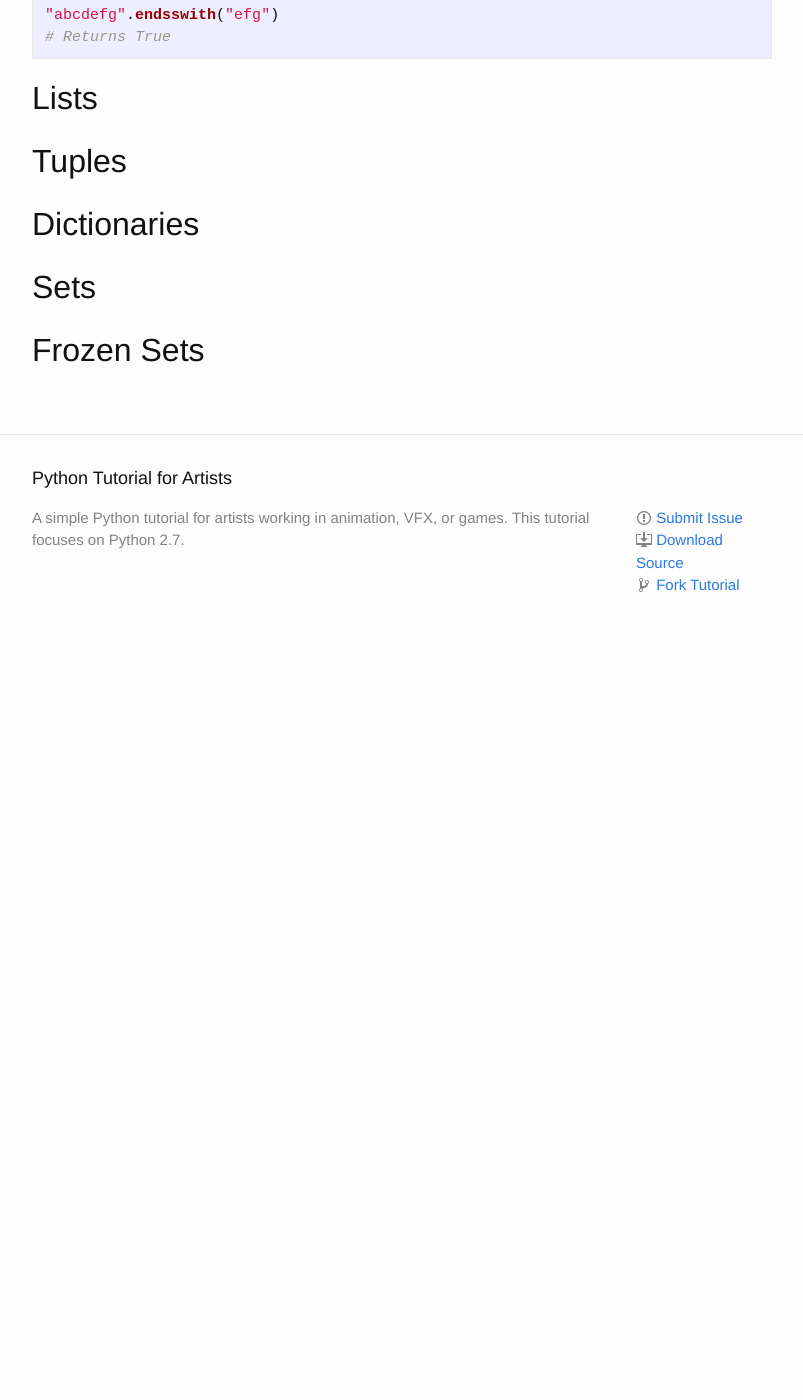
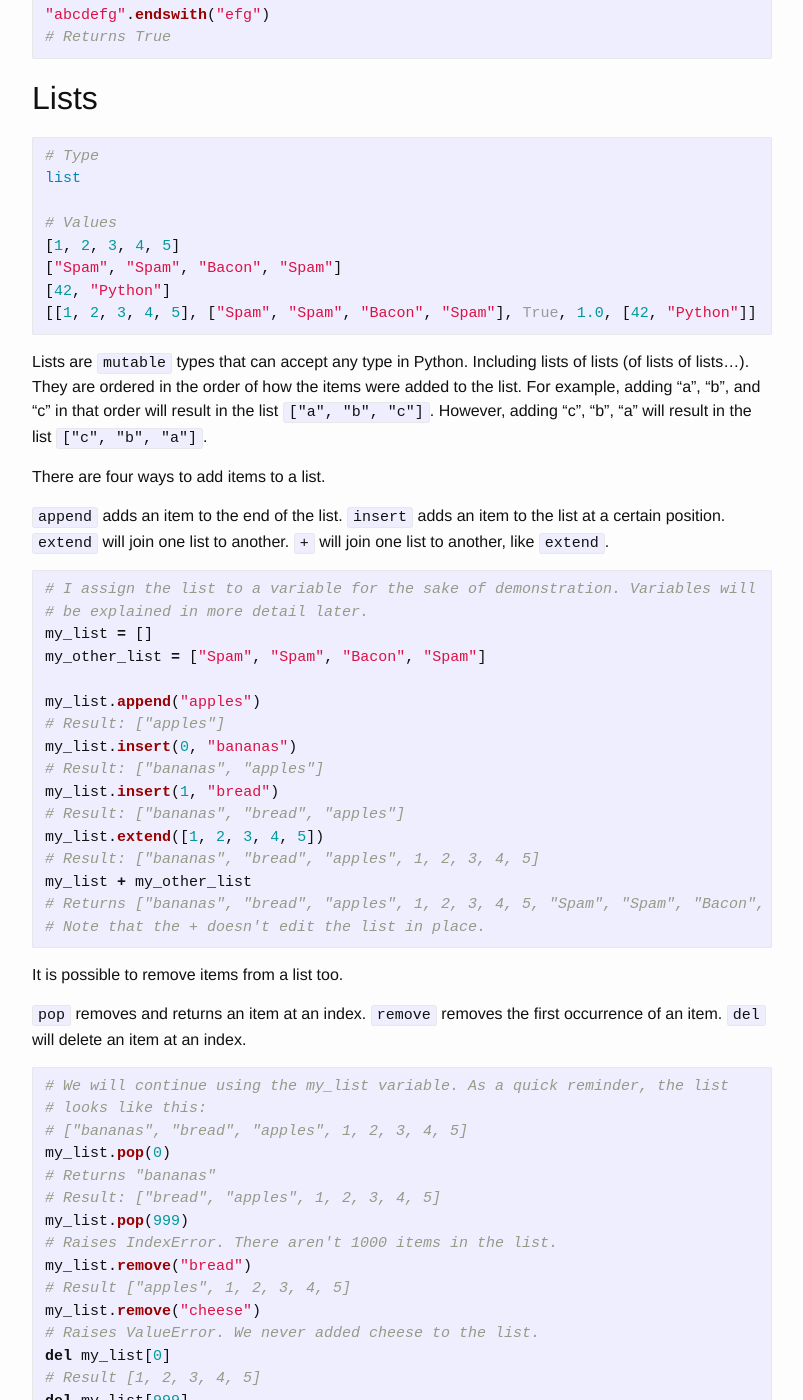
Before and after one commit to scott-wilson/python-tutorial, a Jekyll site: the page built from _posts/python/2015-11-21-types.md, in a window 1280 px wide and 1400 px high, scrolled down 8987 px. Shown: the whole window, without its empty margins (238-1041 px from the left). Built offline with Jekyll 4.4.1, drawn with Linux system fonts in a browser that asks for light colours; Markdown is read by kramdown in place of the engine named in the settings; before the commit the page ends 9644 px from its top, so only the background shows below that; some of the changed text lies outside the part shown.

Commit message:
Updated types page with list section.

````diff
--- a/_posts/python/2015-11-21-types.md
+++ b/_posts/python/2015-11-21-types.md
@@ -380,12 +380,110 @@
 "abcdefg".startswith("abc")
 # Returns True
 
-"abcdefg".endsswith("efg")
+"abcdefg".endswith("efg")
 # Returns True
 ```
 
 Lists
 -----
+
+```python
+# Type
+list
+
+# Values
+[1, 2, 3, 4, 5]
+["Spam", "Spam", "Bacon", "Spam"]
+[42, "Python"]
+[[1, 2, 3, 4, 5], ["Spam", "Spam", "Bacon", "Spam"], True, 1.0, [42, "Python"]]
+```
+
+Lists are `mutable` types that can accept any type in Python. Including lists of lists (of lists of lists...). They are ordered in the order of how the items were added to the list. For example, adding "a", "b", and "c" in that order will result in the list `["a", "b", "c"]`. However, adding "c", "b", "a" will result in the list `["c", "b", "a"]`.
+
+There are four ways to add items to a list.
+
+`append` adds an item to the end of the list.
+`insert` adds an item to the list at a certain position.
+`extend` will join one list to another.
+`+` will join one list to another, like `extend`.
+
+```python
+# I assign the list to a variable for the sake of demonstration. Variables will
+# be explained in more detail later.
+my_list = []
+my_other_list = ["Spam", "Spam", "Bacon", "Spam"]
+
+my_list.append("apples")
+# Result: ["apples"]
+my_list.insert(0, "bananas")
+# Result: ["bananas", "apples"]
+my_list.insert(1, "bread")
+# Result: ["bananas", "bread", "apples"]
+my_list.extend([1, 2, 3, 4, 5])
+# Result: ["bananas", "bread", "apples", 1, 2, 3, 4, 5]
+my_list + my_other_list
+# Returns ["bananas", "bread", "apples", 1, 2, 3, 4, 5, "Spam", "Spam", "Bacon", "Spam"]
+# Note that the + doesn't edit the list in place.
+```
+
+It is possible to remove items from a list too.
+
+`pop` removes and returns an item at an index.
+`remove` removes the first occurrence of an item.
+`del` will delete an item at an index.
+
+```python
+# We will continue using the my_list variable. As a quick reminder, the list
+# looks like this:
+# ["bananas", "bread", "apples", 1, 2, 3, 4, 5]
+my_list.pop(0)
+# Returns "bananas"
+# Result: ["bread", "apples", 1, 2, 3, 4, 5]
+my_list.pop(999)
+# Raises IndexError. There aren't 1000 items in the list.
+my_list.remove("bread")
+# Result ["apples", 1, 2, 3, 4, 5]
+my_list.remove("cheese")
+# Raises ValueError. We never added cheese to the list.
+del my_list[0]
+# Result [1, 2, 3, 4, 5]
+del my_list[999]
+# Raises IndexError. There aren't 1000 items in the list.
+```
+
+Adding and removing items from a list is fine. But, lists are most useful when getting items from a list. Luckily we already know the syntax for that. It is exactly the same as strings.
+
+```python
+# Resetting my_list to be like how it was before items were deleted.
+my_list = ["bananas", "bread", "apples", 1, 2, 3, 4, 5]
+
+my_list[0]
+# Returns "bananas"
+my_list[0:2]
+# Returns ["bananas", "bread", "apples"]
+my_list.index("apples")
+# Returns 2
+# Note that index will return the index of the first item it sees that matches,
+# Or raise a ValueError.
+```
+
+Sometimes, lists needs to be sorted. There are two ways to do that. `sorted` and `sort`. `sorted` will return a new sorted list, while `sort` will sort the list in place.
+
+```python
+my_list = [3, 1, 4, 5, 2]
+sorted(my_list)
+# Returns [1, 2, 3, 4, 5]
+my_list.sort()
+# Result: [1, 2, 3, 4, 5]
+```
+
+There may be times when the list will need to be updated. The list can be easily updated because it is `mutable`.
+
+```python
+my_list = ["bananas", "bread", "apples"]
+my_list[0] = "cheese"
+# Result: ["cheese", "bread", "apples"]
+```
 
 Tuples
 ------
````
